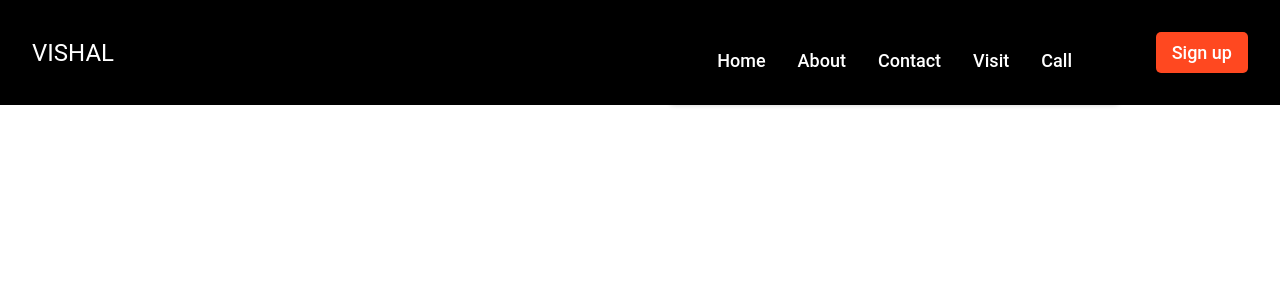
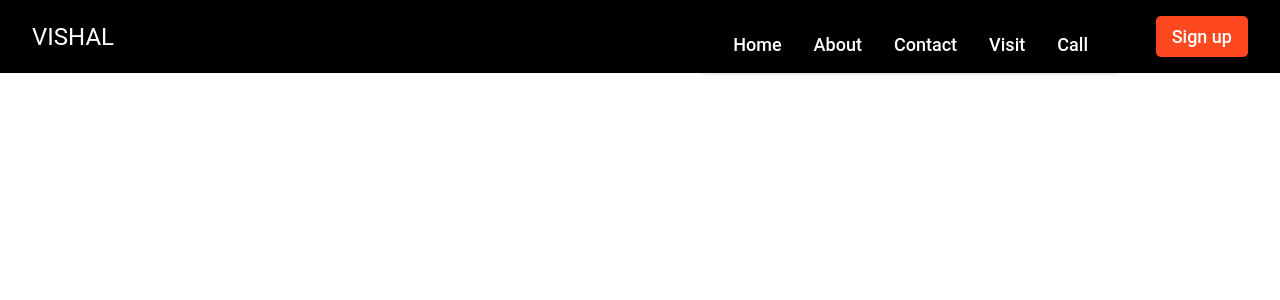
Before and after one commit to vishal18713/WDA_Project, a React (Create React App) app: page / in a window 1280 px wide. Shown: the top 300 px of the page. Built offline with nearby package versions, Linux system fonts and the light colour scheme.

Commit message:
Update Navbar styling and menu icon color

```diff
--- a/src/components/Navbar/Navbar.css
+++ b/src/components/Navbar/Navbar.css
@@ -3,7 +3,7 @@
   justify-content: space-between;
   align-items: center;
 
-  padding: 2rem 2rem;
+  padding: 1rem 2rem;
   background-color: black;
 }
 .Navbar_link {
@@ -31,7 +31,7 @@
 
     text-align: end;
 
-    padding: 2rem;
+    padding: 1rem;
     position: absolute;
     right: 0;
     /* top: 40px; */
--- a/src/components/Navbar/index.js
+++ b/src/components/Navbar/index.js
@@ -27,8 +27,8 @@ const Navbar = () => {
         </div>
         <div className="Navbar_menu">
         {toggleMenu
-          ? <RiCloseLine color="black" size={27} onClick={() => setToggleMenu(false)} />
-          : <RiMenu3Line color="black" size={27} onClick={() => setToggleMenu(true)} />}
+          ? <RiCloseLine color="white" size={27} onClick={() => setToggleMenu(false)} />
+          : <RiMenu3Line color="white" size={27} onClick={() => setToggleMenu(true)} />}
         {toggleMenu && (
         <div className="Navbar_menu_container scale-up-center">
           <div className="Navbar_menu_container_links">
```
